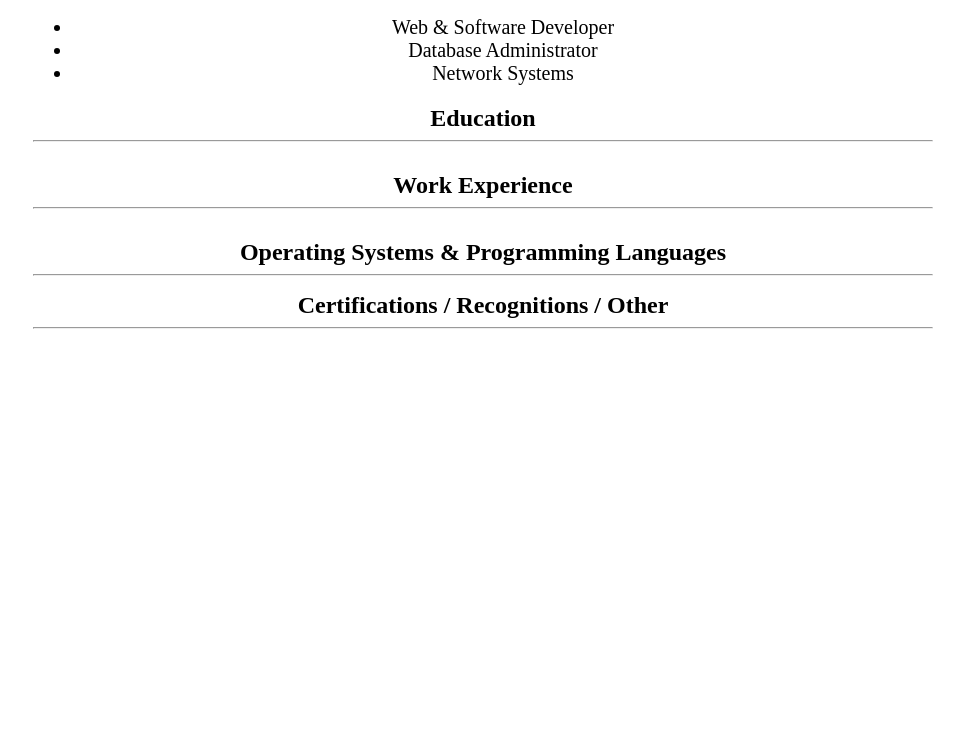
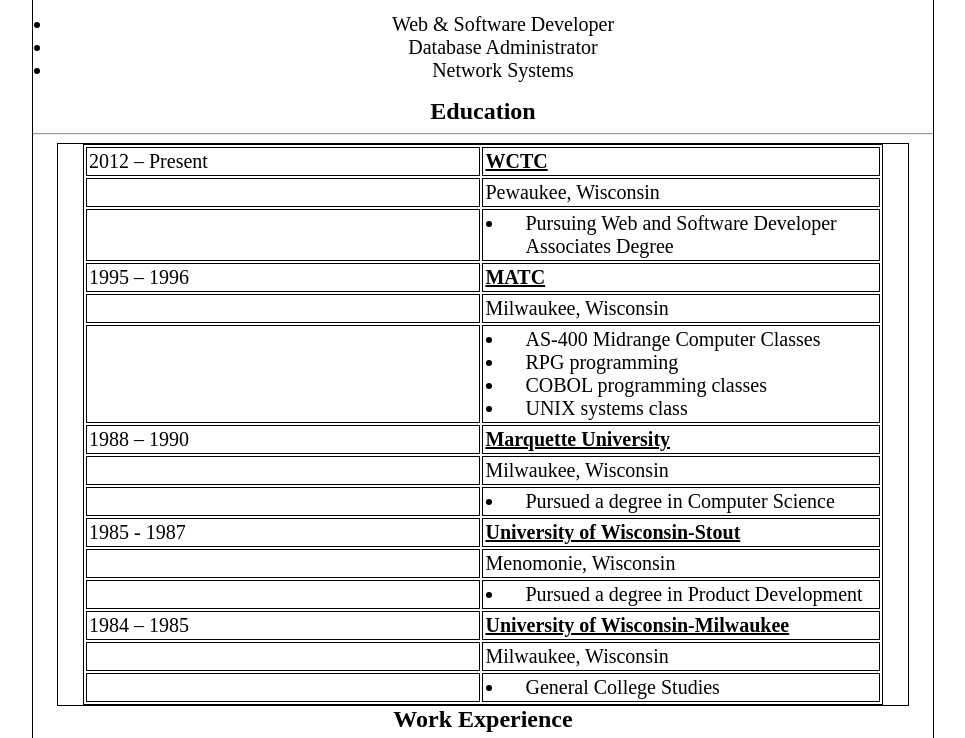
Before and after one commit to mgrinker/Resume, a plain HTML site: page web/index.html in a window 1280 px wide. Shown: the part 153-891 px from the top of the page, without its empty margins (157-1122 px from the left). Before the commit the page ends 800 px from the top, so only its background shows below. Drawn offline with Linux system fonts and the light colour scheme.

```diff
--- a/web/index.html
+++ b/web/index.html
@@ -13,10 +13,10 @@
         <h3>262-785-1373 mgrinker@my.wctc.edu</h3>
 
         <p>
-            <ul>
-                <li>Web & Software Developer</li>
-                <li>Database Administrator</li>
-                <li>Network Systems</li>
+            <ul id="summary">
+                <li id="summary">Web & Software Developer</li>
+                <li id="summary">Database Administrator</li>
+                <li id="summary">Network Systems</li>
             </ul>
         </p>
 
@@ -26,25 +26,88 @@
         <div class ="divContent" id="education">
             <table>
                 <tr>
-                    <td></td>
-                    <td></td>
+                    <td>2012 – Present</td>
+                    <td class="highlight">WCTC</td>
                 </tr>
                 <tr>
                     <td></td>
-                    <td></td>
+                    <td>Pewaukee, Wisconsin</td>
                 </tr>
                 <tr>
                     <td></td>
-                    <td></td>
+                    <td><ul>
+                            <li>Pursuing Web and Software Developer Associates Degree</li>
+                        </ul>
+                    </td>
+                </tr>
+                <tr>
+                    <td>1995 – 1996</td>
+                    <td class="highlight">MATC</td>
                 </tr>
                 <tr>
                     <td></td>
-                    <td></td>
+                    <td>Milwaukee, Wisconsin</td>
                 </tr>
                 <tr>
                     <td></td>
+                    <td>
+                        <ul>
+                            <li>AS-400 Midrange Computer Classes </li>
+                            <li>RPG programming</li>
+                            <li>COBOL programming classes</li>
+                            <li>UNIX systems class</li>
+                        </ul>
+                    </td>
+                </tr>
+                <tr>
+                    <td>1988 – 1990</td>
+                    <td class="highlight">Marquette University</td>
+                </tr>
+                <tr>
                     <td></td>
+                    <td>Milwaukee, Wisconsin</td>
                 </tr>
+                <tr>
+                    <td></td>
+                    <td>
+                        <ul>
+                            <li>Pursued a degree in Computer Science</li>
+                        </ul>
+                    </td>
+                </tr>
+                <tr>
+                    <td>1985 - 	1987</td>
+                    <td class="highlight">University of Wisconsin-Stout</td>
+                </tr>
+                <tr>
+                    <td></td>
+                    <td>Menomonie, Wisconsin</td>
+                </tr>
+                <tr>
+                    <td></td>
+                    <td>
+                        <ul>
+                            <li>Pursued a degree in Product Development</li>
+                         </ul>
+                    </td>
+                </tr>
+                <tr>
+                    <td>1984 – 1985</td>
+                    <td class="highlight">University of Wisconsin-Milwaukee</td>
+                </tr>
+                <tr>
+                    <td></td>
+                    <td>Milwaukee, Wisconsin</td>
+                </tr>
+                <tr>
+                    <td></td>
+                    <td>
+                        <ul>
+                            <li>General College Studies</li>
+                        </ul>
+                    </td>
+                </tr>
+
             </table>
         </div>
 
--- a/web/main.css
+++ b/web/main.css
@@ -10,6 +10,7 @@ body {
     width: 900px;
     margin: auto;
     padding-top: 50px;
+    border: 1px solid black;
 
 }
 h1, h2, h3, h4{
@@ -17,15 +18,36 @@ h1, h2, h3, h4{
     margin: 0px;
     padding: 0px;
 }
-ul{
+ul, li{
+    text-align: left;
+    font-size: 20px;
+    margin: 0px;
+    padding-left: 20px;
+}
+table{
+    width: 800px;
+    margin: auto;
+    border: 1px solid black;
+}
+td{
+    font-size: 20px;
+    width: 400px;
+    margin: 0px;
+    padding: 2px;
+    text-align: left;
+    border: 1px solid black;
+}
+.divContent{
+    width: 850px;
+    margin: auto;
+    border: 1px solid black;
+}
+.highlight{
+    font-weight: bold;
+    text-decoration: underline;
+}
+#summary{
     text-align: center;
     font-size: 20px;
+    margin: 0px;
 }
-table{
-    width: 750px;
-    margin: auto;
-}
-.divContent{
-    width: 800px;
-    margin: auto;
-}
```
